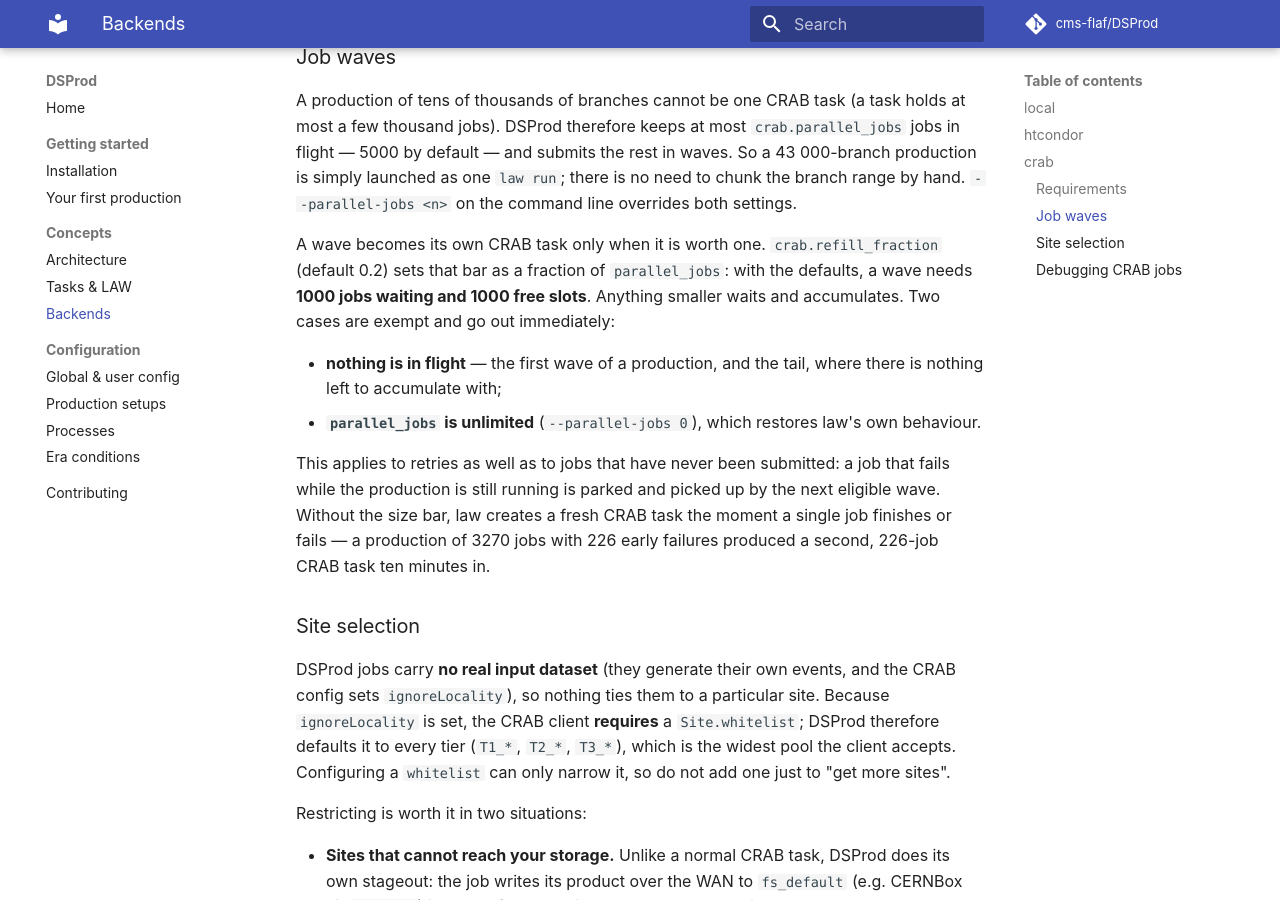
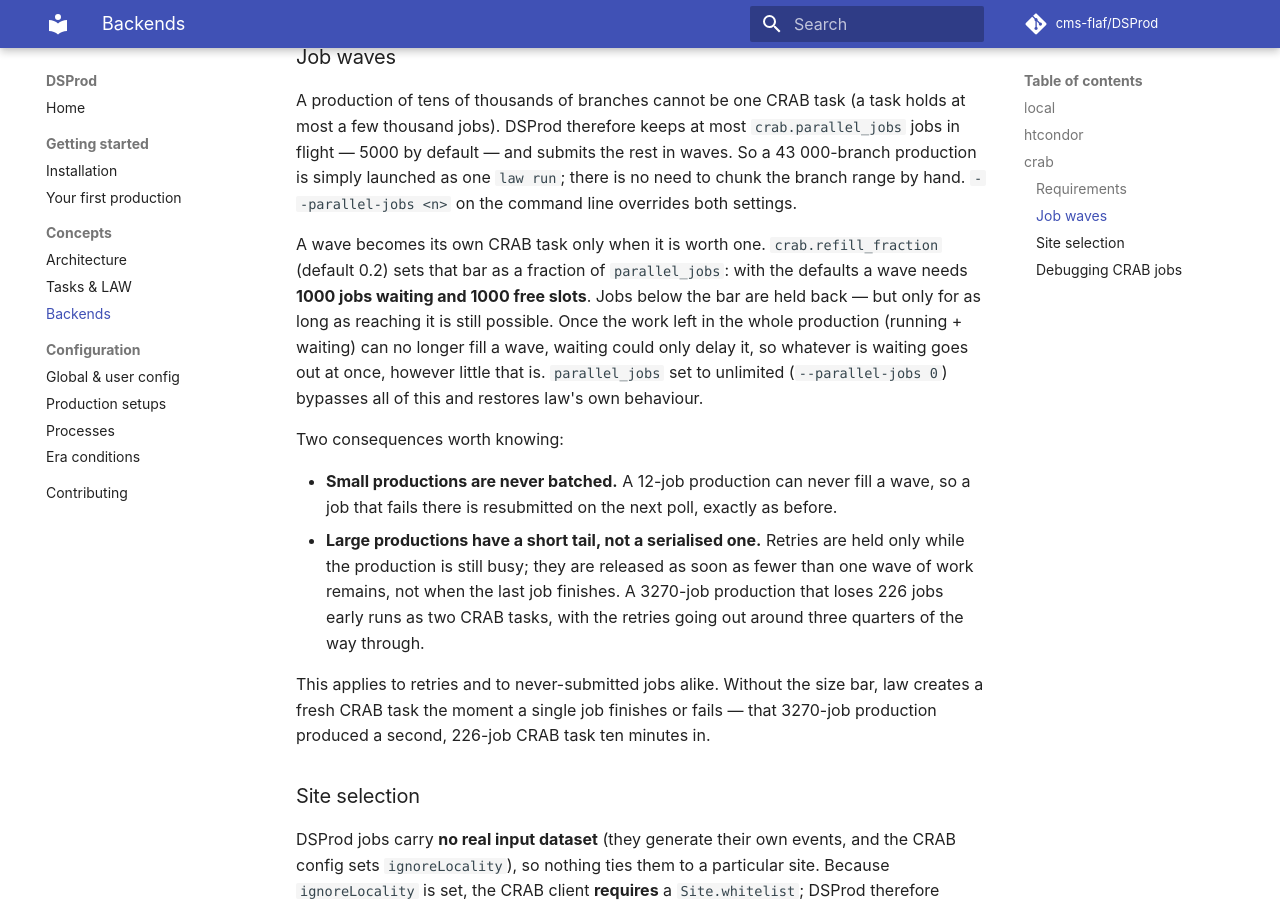
Before and after one commit to cms-flaf/DSProd, an MkDocs documentation site: the page built from docs/concepts/backends.md, in a window 1280 px wide and 900 px high, scrolled down 1947 px. Built offline with MkDocs 1.6.1 and Material for MkDocs 9.7.7, drawn with Linux system fonts in a browser that asks for light colours; comment, search, counter and statistics services are not loaded.

Commit message:
hold CRAB waves back only while a full wave is still achievable

```diff
--- a/docs/concepts/backends.md
+++ b/docs/concepts/backends.md
@@ -78,18 +78,25 @@ default — and submits the rest in waves. So a 43 000-branch production is simp
 line overrides both settings.
 
 A wave becomes its own CRAB task only when it is worth one. `crab.refill_fraction` (default 0.2)
-sets that bar as a fraction of `parallel_jobs`: with the defaults, a wave needs **1000 jobs waiting
-and 1000 free slots**. Anything smaller waits and accumulates. Two cases are exempt and go out
-immediately:
+sets that bar as a fraction of `parallel_jobs`: with the defaults a wave needs **1000 jobs waiting
+and 1000 free slots**. Jobs below the bar are held back — but only for as long as reaching it is
+still possible. Once the work left in the whole production (running + waiting) can no longer fill
+a wave, waiting could only delay it, so whatever is waiting goes out at once, however little that
+is. `parallel_jobs` set to unlimited (`--parallel-jobs 0`) bypasses all of this and restores law's
+own behaviour.
 
-- **nothing is in flight** — the first wave of a production, and the tail, where there is nothing
-  left to accumulate with;
-- **`parallel_jobs` is unlimited** (`--parallel-jobs 0`), which restores law's own behaviour.
+Two consequences worth knowing:
 
-This applies to retries as well as to jobs that have never been submitted: a job that fails while
-the production is still running is parked and picked up by the next eligible wave. Without the
-size bar, law creates a fresh CRAB task the moment a single job finishes or fails — a production
-of 3270 jobs with 226 early failures produced a second, 226-job CRAB task ten minutes in.
+- **Small productions are never batched.** A 12-job production can never fill a wave, so a job that
+  fails there is resubmitted on the next poll, exactly as before.
+- **Large productions have a short tail, not a serialised one.** Retries are held only while the
+  production is still busy; they are released as soon as fewer than one wave of work remains, not
+  when the last job finishes. A 3270-job production that loses 226 jobs early runs as two CRAB
+  tasks, with the retries going out around three quarters of the way through.
+
+This applies to retries and to never-submitted jobs alike. Without the size bar, law creates a
+fresh CRAB task the moment a single job finishes or fails — that 3270-job production produced a
+second, 226-job CRAB task ten minutes in.
 
 ### Site selection
 
```
Also changed, not shown: 1 other file.
